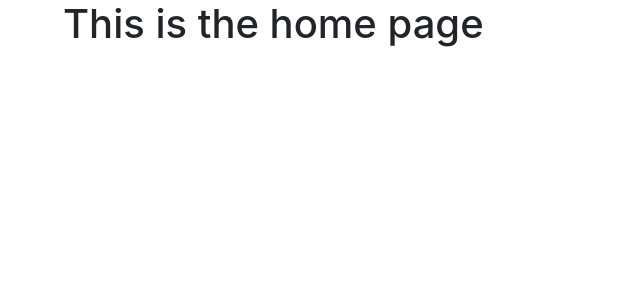
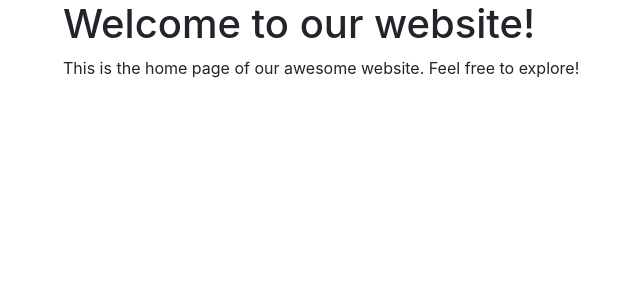
Before and after one commit to DuckyKay/CMPE157ACarRental, a Flask app: page / in a window 1280 px wide. Shown: the part 84-384 px from the top of the page, without its empty margins (22-662 px from the left). Run offline with Flask 3, Linux system fonts and the light colour scheme; some libraries are stand-ins or nearby versions; some web fonts are replaced.

Commit message:
Minor QOL things/comments. changd home.html for some testing things. changed a route in base.html

```diff
--- a/main.py
+++ b/main.py
@@ -1,7 +1,7 @@
 from flask import Flask
 from website import create_app
 
-# Run website with "flask --app main run"
+# Run website with "flask --app main --debug run" <- debug for development purposes. DO NOT run with debug on release
 
 app = create_app()
 
--- a/website/auth.py
+++ b/website/auth.py
@@ -18,6 +18,7 @@ def login():
         if user:
             if check_password_hash(user.password, password):  # if password matches
                 flash('Logged in successfully!', 'success')
+                return redirect(url_for('views.home'))
             else:
                 flash('Incorrect password, try again', 'error')
         else:
--- a/website/templates/base.html
+++ b/website/templates/base.html
@@ -22,7 +22,7 @@
     <!-- Navigation bar -->
     <nav class="navbar navbar-expand-lg navbar-dark py-3">
         <div class="container">
-            <a class="navbar-brand" href="#">CarRental157A</a>
+            <a class="navbar-brand" href="/">CarRental157A</a>
 
             <!-- Hamburger menu button for small screens -->
             <button class="navbar-toggler" type="button" data-toggle="collapse" data-target="#navbar">
--- a/website/templates/home.html
+++ b/website/templates/home.html
@@ -2,5 +2,6 @@
 {% block title %} Home {% endblock %}
 
 {% block content %}
-<h1> This is the home page</h1>
-{%  endblock %}
+<h1>Welcome to our website!</h1>
+<p>This is the home page of our awesome website. Feel free to explore!</p> {# We will block the paragraph so only users can see #}
+{% endblock %}
```
